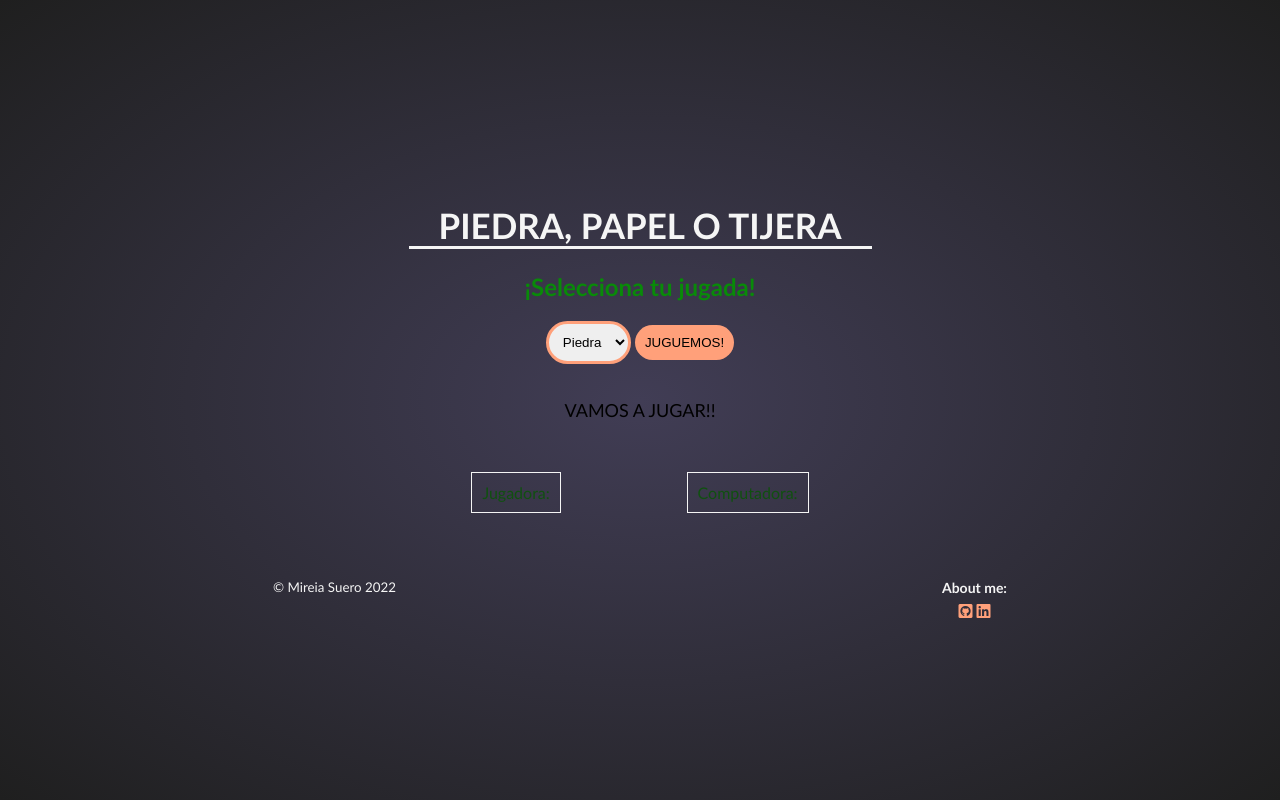
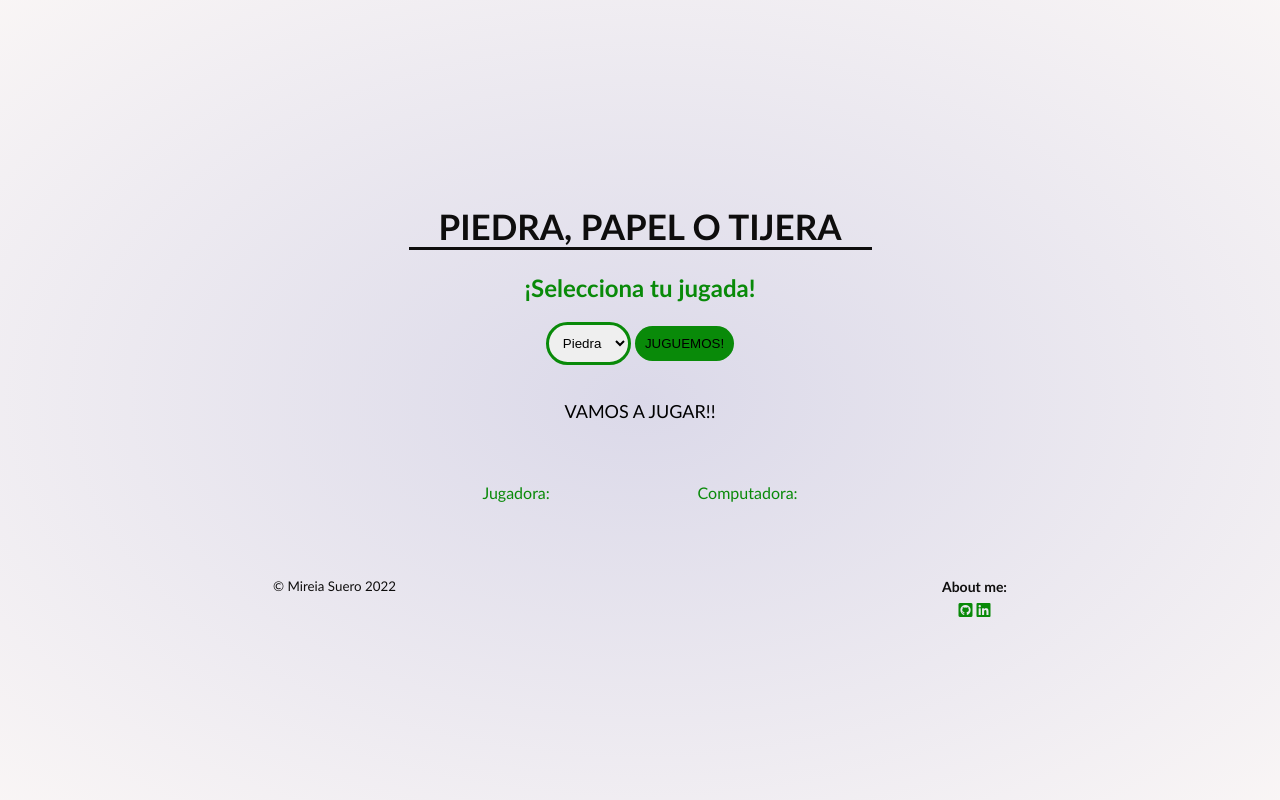
Before and after one commit to Adalab/modulo-2-evaluacion-intermedia-mireiasuefra, a plain HTML site: page index.html in a window 1280 px wide. Drawn offline with Linux system fonts and the light colour scheme.

Commit message:
add styles

```diff
--- a/css/styles.css
+++ b/css/styles.css
@@ -4,7 +4,7 @@
 
 
 .bgBody {
-    background: radial-gradient(#413d55, #000000e0);
+    background: radial-gradient(#dbd9e9, #f8f4f4e0);
     font-family:'Trebuchet MS', 'Lucida Sans Unicode', 'Lucida Grande', 'Lucida Sans', Arial, sans-serif;
     display: flex;
     flex-direction: column;
@@ -19,10 +19,10 @@
 }
 
 .titleGame {
-    color: whitesmoke;
+    color: rgb(14, 13, 13);
     font-size: 35px;
     text-transform: uppercase;
-    border-bottom: 3px solid whitesmoke;
+    border-bottom: 3px solid rgb(14, 13, 13);
     padding-left: 30px;
     padding-right: 30px;
 }
@@ -34,7 +34,7 @@
 .optionPlay {
     border-radius: 30px;
     padding: 10px;
-    border: 3px solid lightsalmon;
+    border: 3px solid rgb(9, 138, 9);
 
 }
 
@@ -42,7 +42,7 @@
     border-radius: 30px;
     padding: 10px;
     border: none;
-    background-color: lightsalmon;
+    background-color: rgb(9, 138, 9);
     text-transform: uppercase;
 }
 
@@ -63,8 +63,7 @@
 }
 
 .playerPoints, .pcPoints {
-    color: rgb(16, 80, 16);
-    border: 1px solid whitesmoke;
+    color: rgb(9, 138, 9);
     padding: 10px;
 
 }
@@ -73,7 +72,7 @@
     border-radius: 30px;
     padding: 15px;
     border: none;
-    background-color: lightsalmon;
+    background-color: rgb(9, 138, 9);
     text-transform: uppercase;
 }
 
@@ -83,7 +82,7 @@
     display: flex;
     flex-direction: row;
     justify-content:space-around;
-    color: whitesmoke;
+    color:rgb(14, 13, 13);
 }
 
 .footer__rrss-title {
@@ -94,5 +93,5 @@
 }
 
 .footer__rrss-web{
-color: lightsalmon;
+color:rgb(9, 138, 9);
 }
```
